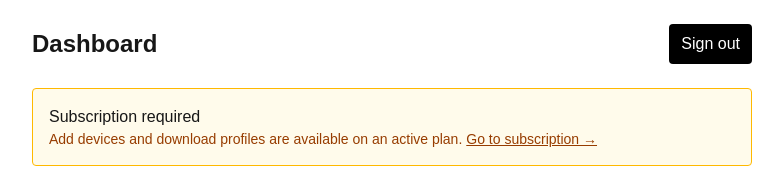
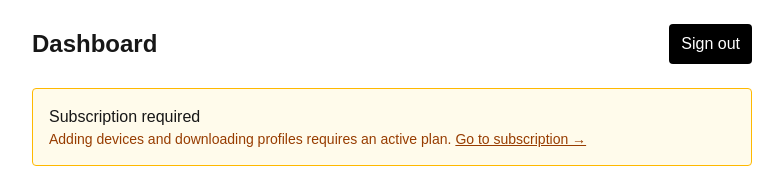
Before and after one commit to Altrii-recovery/Altrii_recovery, a Next.js app in the folder altrii/: page /dashboard in a window 1280 px wide. Shown: the top 188 px of the page, without its empty margins (248-1031 px from the left). Built offline with nearby package versions, Linux system fonts and the light colour scheme; no server answers; the database is empty; sample sign-in values are in the browser's storage.

Commit message:
Type-safe dashboard page

```diff
--- a/altrii/app/dashboard/page.tsx
+++ b/altrii/app/dashboard/page.tsx
@@ -7,6 +7,7 @@ import { SignOutButton } from "@/components/SignOutButton";
 import { AddDeviceForm } from "@/components/AddDeviceForm";
 import { LockButton } from "@/components/LockButton";
 import { LockCountdown } from "@/components/LockCountdown";
+import type { Device } from "@prisma/client";
 
 export default async function DashboardPage() {
   const session = await getServerSession(authOptions);
@@ -43,7 +44,7 @@ export default async function DashboardPage() {
         <div className="rounded border border-amber-400 bg-amber-50 p-4">
           <p className="font-medium">Subscription required</p>
           <p className="text-sm text-amber-800">
-            Add devices and download profiles are available on an active plan.
+            Adding devices and downloading profiles requires an active plan.
             <a className="underline ml-1" href="/subscription">
               Go to subscription →
             </a>
@@ -72,7 +73,7 @@ export default async function DashboardPage() {
 
         {user?.devices?.length ? (
           <ul className="space-y-2">
-            {user.devices.map((d) => (
+            {user.devices.map((d: Device) => (
               <li key={d.id} className="rounded border p-3">
                 <div className="flex items-center justify-between">
                   <div>
```
